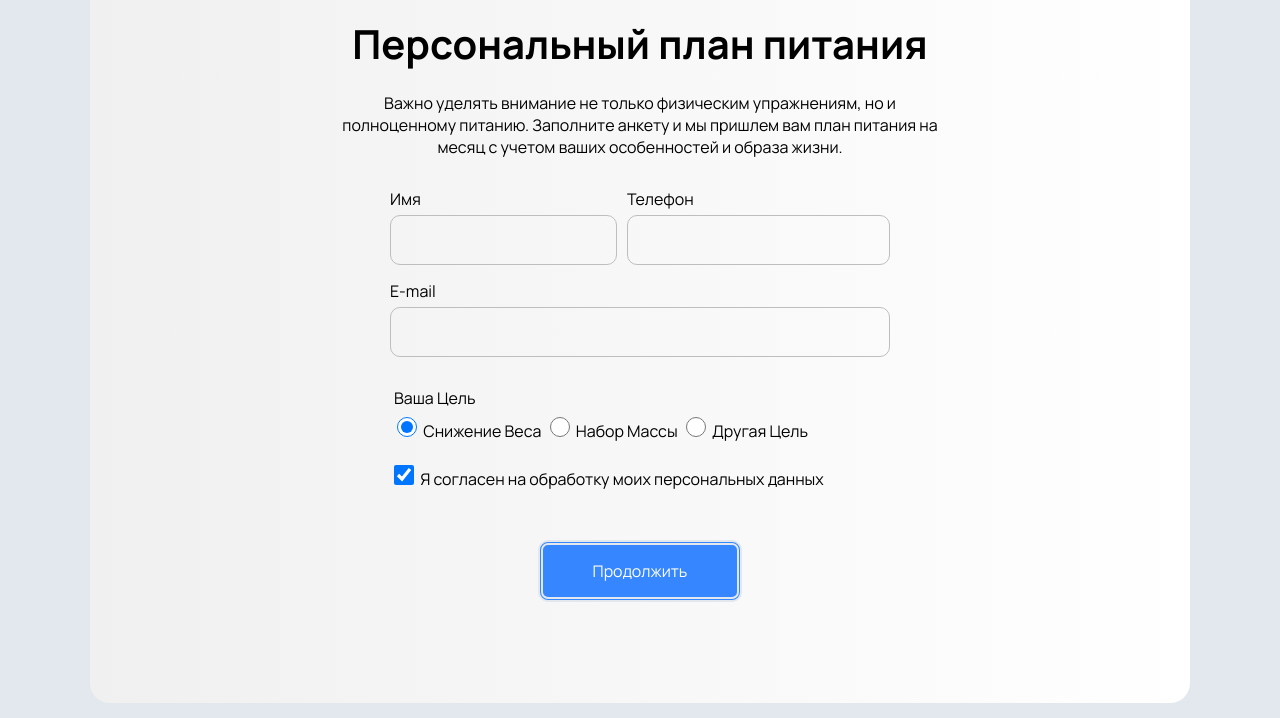
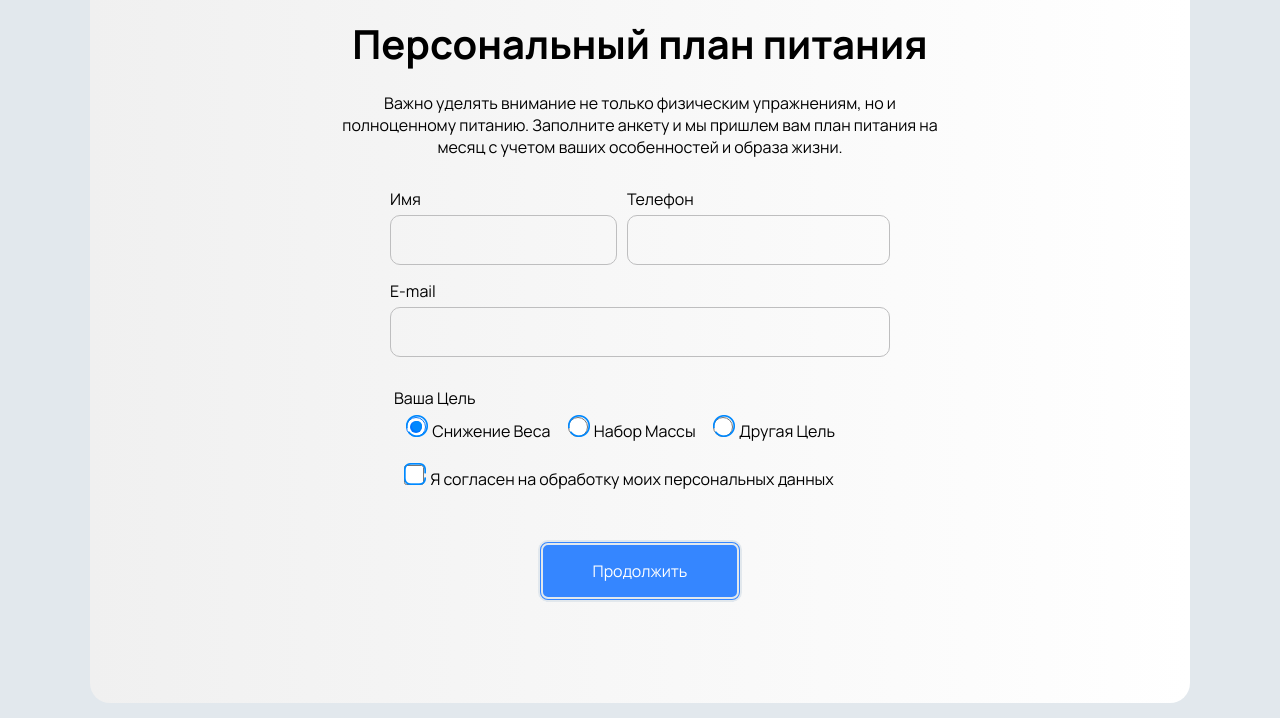
Before and after one commit to alekseysafronov/fitness_html, a plain HTML site: page index.html in a window 1280 px wide. Shown: the part 3986-4704 px from the top of the page. Drawn offline with Linux system fonts and the light colour scheme.

Commit message:
add css style for input

```diff
--- a/index.html
+++ b/index.html
@@ -239,7 +239,7 @@
           <label for="goal">Другая Цель</label>
         </fieldset>
 
-        <input type="checkbox" id="obrabotka" name="Obrabotka" id="" checked />
+        <input type="checkbox" id="obrabotka" name="Obrabotka" id=""  />
         <label for="obrabotka"
           >Я согласен на обработку моих персональных данных</label
         >
--- a/style.css
+++ b/style.css
@@ -528,3 +528,63 @@ body > div.footer.container > p:nth-child(3) {
 }
 
  /* #endregion */
+
+
+ #obrabotka {
+    display: inline-block;
+    position: relative;
+    padding-left: 25px;
+    margin-left: 14px;
+    content: '';
+    background-color: rgba(255, 255, 255, 0);
+}
+
+#obrabotka:checked:before {
+    content: '';
+    display: inline-block;
+    width: 22px;
+    height: 22px;
+    position: absolute;
+    left: 0;
+    bottom: 0;
+    background: url(media/img/checkbox_on.png) no-repeat;
+}
+#obrabotka:before {
+    content: '';
+    display: inline-block;
+    width: 22px;
+    height: 22px;
+    position: absolute;
+    left: 0;
+    bottom: 0;
+    background: url(media/img/checkbox_off.png) no-repeat;
+}
+
+input[type=radio] {
+    display: inline-block;
+    position: relative;
+    padding-left: 25px;
+    margin-left: 14px;
+
+}
+
+input[type=radio]:checked:before {
+    content: '';
+    display: inline-block;
+    width: 22px;
+    height: 22px;
+    position: absolute;
+    left: 0;
+    bottom: 0;
+    background: url(media/img/radio-2.png) no-repeat;
+}
+input[type=radio]:before {
+    content: '';
+    display: inline-block;
+    width: 22px;
+    height: 22px;
+    position: absolute;
+    left: 0;
+    bottom: 0;
+    background: url(media/img/radio-1.png) no-repeat;
+}
```
Also changed, not shown: media/img/checkbox_off.png (added), media/img/checkbox_on.png (added), media/img/radio-1.png (added), media/img/radio-2.png (added), 2 other files.
